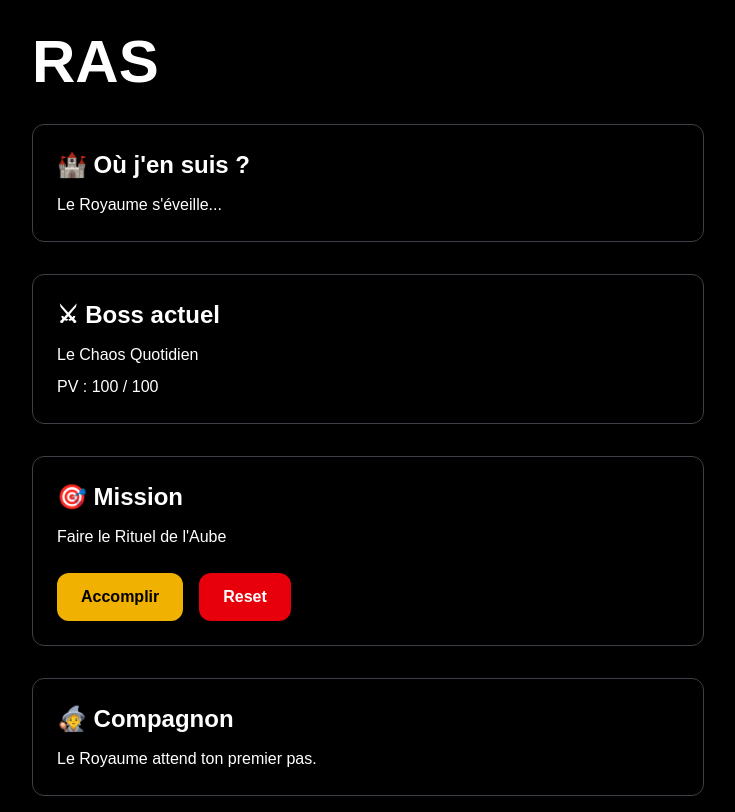
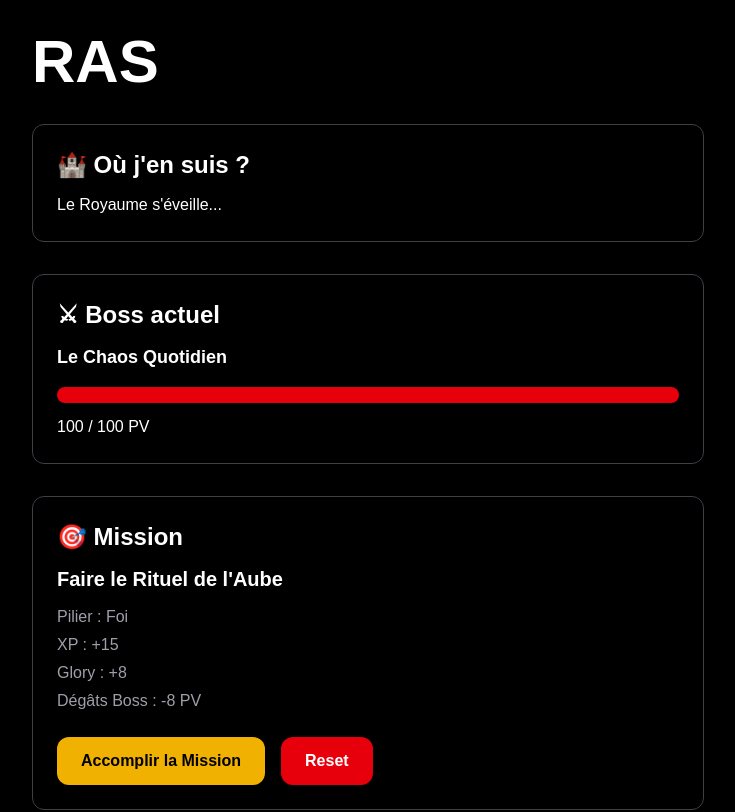
Before and after one commit to RobinWhitman/ras, a Next.js app: page / in a window 1280 px wide. Shown: the top 812 px of the page, without its empty margins (272-1007 px from the left). Built offline with nearby package versions, Linux system fonts and the light colour scheme.

Commit message:
Sprint 5 - Missions dynamiques

```diff
--- a/src/app/page.tsx
+++ b/src/app/page.tsx
@@ -1,117 +1,5 @@
-"use client";
-
-import { useEffect, useState } from "react";
-
-const SAVE_KEY = "ras-save-v1";
-
-const missions = [
-  "Faire le Rituel de l'Aube",
-  "Boire un grand verre d'eau",
-  "Faire la séance prévue aujourd'hui",
-];
-
-type Save = {
-  missionIndex: number;
-  xp: number;
-  glory: number;
-  bossHp: number;
-};
-
-const defaultSave: Save = {
-  missionIndex: 0,
-  xp: 0,
-  glory: 0,
-  bossHp: 100,
-};
+import MorningCouncil from "@/components/MorningCouncil";
 
 export default function Home() {
-  const [save, setSave] = useState<Save>(defaultSave);
-  const [message, setMessage] = useState("Le Royaume attend ton premier pas.");
-
-  useEffect(() => {
-    const stored = localStorage.getItem(SAVE_KEY);
-
-    if (stored) {
-      setSave(JSON.parse(stored));
-    }
-  }, []);
-
-  function updateSave(nextSave: Save) {
-    setSave(nextSave);
-    localStorage.setItem(SAVE_KEY, JSON.stringify(nextSave));
-  }
-
-  function accomplirMission() {
-    const nextSave: Save = {
-      missionIndex: Math.min(save.missionIndex + 1, missions.length),
-      xp: save.xp + 10,
-      glory: save.glory + 5,
-      bossHp: Math.max(save.bossHp - 5, 0),
-    };
-
-    updateSave(nextSave);
-    setMessage("Bien. Le Royaume a senti ton action. Le Chaos recule.");
-  }
-
-  function resetGame() {
-    localStorage.removeItem(SAVE_KEY);
-    setSave(defaultSave);
-    setMessage("Le Royaume attend ton premier pas.");
-  }
-
-  const currentMission = missions[save.missionIndex];
-
-  return (
-    <main className="min-h-screen bg-black text-white p-8">
-      <div className="max-w-2xl mx-auto space-y-8">
-        <h1 className="text-6xl font-bold">RAS</h1>
-
-        <section className="border border-zinc-700 rounded-xl p-6">
-          <h2 className="text-2xl font-bold mb-3">🏰 Où j'en suis ?</h2>
-          <p>Le Royaume s'éveille...</p>
-        </section>
-
-        <section className="border border-zinc-700 rounded-xl p-6">
-          <h2 className="text-2xl font-bold mb-3">⚔ Boss actuel</h2>
-          <p>Le Chaos Quotidien</p>
-          <p className="mt-2">PV : {save.bossHp} / 100</p>
-        </section>
-
-        <section className="border border-zinc-700 rounded-xl p-6">
-          <h2 className="text-2xl font-bold mb-3">🎯 Mission</h2>
-
-          <p className="mb-6">
-            {currentMission ?? "Toutes les missions sont accomplies."}
-          </p>
-
-          <div className="flex gap-4">
-            <button
-              onClick={accomplirMission}
-              disabled={!currentMission}
-              className="bg-yellow-500 text-black font-bold px-6 py-3 rounded-xl disabled:opacity-50"
-            >
-              Accomplir
-            </button>
-
-            <button
-              onClick={resetGame}
-              className="bg-red-600 text-white font-bold px-6 py-3 rounded-xl"
-            >
-              Reset
-            </button>
-          </div>
-        </section>
-
-        <section className="border border-zinc-700 rounded-xl p-6">
-          <h2 className="text-2xl font-bold mb-3">🧙 Compagnon</h2>
-          <p>{message}</p>
-        </section>
-
-        <footer className="flex gap-6 text-xl font-bold">
-          <p>XP : {save.xp}</p>
-          <p>Glory : {save.glory}</p>
-        </footer>
-      </div>
-    </main>
-  );
+  return <MorningCouncil />;
 }
--- /dev/null
+++ b/src/components/MorningCouncil.tsx
@@ -0,0 +1,85 @@
+"use client";
+
+import { boss, kingdom } from "@/data/game";
+import { useGame } from "@/hooks/useGame";
+
+export default function MorningCouncil() {
+  const { save, currentMission, message, accomplirMission, resetGame } =
+    useGame();
+
+  const bossLifePercent = Math.round((save.bossHp / boss.maxHp) * 100);
+
+  return (
+    <main className="min-h-screen bg-black text-white p-8">
+      <div className="max-w-2xl mx-auto space-y-8">
+        <h1 className="text-6xl font-bold">RAS</h1>
+
+        <section className="border border-zinc-700 rounded-xl p-6">
+          <h2 className="text-2xl font-bold mb-3">🏰 Où j'en suis ?</h2>
+          <p>{kingdom.state}</p>
+        </section>
+
+        <section className="border border-zinc-700 rounded-xl p-6">
+          <h2 className="text-2xl font-bold mb-3">⚔ Boss actuel</h2>
+          <p className="text-lg font-semibold">{boss.name}</p>
+
+          <div className="w-full h-4 bg-zinc-800 rounded-full mt-4 overflow-hidden">
+            <div
+              className="h-full bg-red-600 transition-all duration-300"
+              style={{ width: `${bossLifePercent}%` }}
+            />
+          </div>
+
+          <p className="mt-3">
+            {save.bossHp} / {boss.maxHp} PV
+          </p>
+        </section>
+
+        <section className="border border-zinc-700 rounded-xl p-6">
+          <h2 className="text-2xl font-bold mb-3">🎯 Mission</h2>
+
+          {currentMission ? (
+            <>
+              <h3 className="text-xl font-semibold mb-3">
+                {currentMission.title}
+              </h3>
+
+              <div className="space-y-1 text-zinc-400 mb-6">
+                <p>Pilier : {currentMission.pillar}</p>
+                <p>XP : +{currentMission.xp}</p>
+                <p>Glory : +{currentMission.glory}</p>
+                <p>Dégâts Boss : -{currentMission.damage} PV</p>
+              </div>
+
+              <button
+                onClick={accomplirMission}
+                className="bg-yellow-500 text-black font-bold px-6 py-3 rounded-xl"
+              >
+                Accomplir la Mission
+              </button>
+            </>
+          ) : (
+            <p className="mb-6">Toutes les missions sont accomplies.</p>
+          )}
+
+          <button
+            onClick={resetGame}
+            className="ml-4 bg-red-600 text-white font-bold px-6 py-3 rounded-xl"
+          >
+            Reset
+          </button>
+        </section>
+
+        <section className="border border-zinc-700 rounded-xl p-6">
+          <h2 className="text-2xl font-bold mb-3">🧙 Compagnon</h2>
+          <p>{message}</p>
+        </section>
+
+        <footer className="flex gap-6 text-xl font-bold">
+          <p>XP : {save.xp}</p>
+          <p>Glory : {save.glory}</p>
+        </footer>
+      </div>
+    </main>
+  );
+}
--- /dev/null
+++ b/src/data/game.ts
@@ -0,0 +1,42 @@
+import type { Boss, Companion, Kingdom, Mission } from "@/types/game";
+
+export const missions: Mission[] = [
+  {
+    id: "mission-aube",
+    title: "Faire le Rituel de l'Aube",
+    pillar: "Foi",
+    xp: 15,
+    glory: 8,
+    damage: 8,
+  },
+  {
+    id: "mission-eau",
+    title: "Boire un grand verre d'eau",
+    pillar: "Santé",
+    xp: 10,
+    glory: 5,
+    damage: 5,
+  },
+  {
+    id: "mission-seance",
+    title: "Faire la séance prévue aujourd'hui",
+    pillar: "Force",
+    xp: 30,
+    glory: 15,
+    damage: 15,
+  },
+];
+
+export const boss: Boss = {
+  name: "Le Chaos Quotidien",
+  maxHp: 100,
+};
+
+export const kingdom: Kingdom = {
+  state: "Le Royaume s'éveille...",
+};
+
+export const companion: Companion = {
+  start: "Le Royaume attend ton premier pas.",
+  success: "Bien. Le Royaume a senti ton action. Le Chaos recule.",
+};
--- /dev/null
+++ b/src/hooks/useGame.ts
@@ -0,0 +1,58 @@
+"use client";
+
+import { useEffect, useState } from "react";
+import { boss, companion, missions } from "@/data/game";
+import type { SaveData } from "@/types/game";
+
+const SAVE_KEY = "ras-save-v3";
+
+const defaultSave: SaveData = {
+  missionIndex: 0,
+  xp: 0,
+  glory: 0,
+  bossHp: boss.maxHp,
+};
+
+export function useGame() {
+  const [save, setSave] = useState<SaveData>(defaultSave);
+  const [message, setMessage] = useState(companion.start);
+
+  useEffect(() => {
+    const stored = localStorage.getItem(SAVE_KEY);
+    if (stored) setSave(JSON.parse(stored));
+  }, []);
+
+  const currentMission = missions[save.missionIndex];
+
+  function updateSave(nextSave: SaveData) {
+    setSave(nextSave);
+    localStorage.setItem(SAVE_KEY, JSON.stringify(nextSave));
+  }
+
+  function accomplirMission() {
+    if (!currentMission) return;
+
+    updateSave({
+      missionIndex: save.missionIndex + 1,
+      xp: save.xp + currentMission.xp,
+      glory: save.glory + currentMission.glory,
+      bossHp: Math.max(save.bossHp - currentMission.damage, 0),
+    });
+
+    setMessage(companion.success);
+  }
+
+  function resetGame() {
+    localStorage.removeItem(SAVE_KEY);
+    setSave(defaultSave);
+    setMessage(companion.start);
+  }
+
+  return {
+    save,
+    currentMission,
+    message,
+    accomplirMission,
+    resetGame,
+  };
+}
--- /dev/null
+++ b/src/types/game.ts
@@ -0,0 +1,38 @@
+export type Pillar =
+  | "Force"
+  | "Savoir"
+  | "Discipline"
+  | "Santé"
+  | "Leadership"
+  | "Foi"
+  | "Relations";
+
+export interface Mission {
+  id: string;
+  title: string;
+  pillar: Pillar;
+  xp: number;
+  glory: number;
+  damage: number;
+}
+
+export interface Boss {
+  name: string;
+  maxHp: number;
+}
+
+export interface Kingdom {
+  state: string;
+}
+
+export interface Companion {
+  start: string;
+  success: string;
+}
+
+export interface SaveData {
+  missionIndex: number;
+  xp: number;
+  glory: number;
+  bossHp: number;
+}
```
